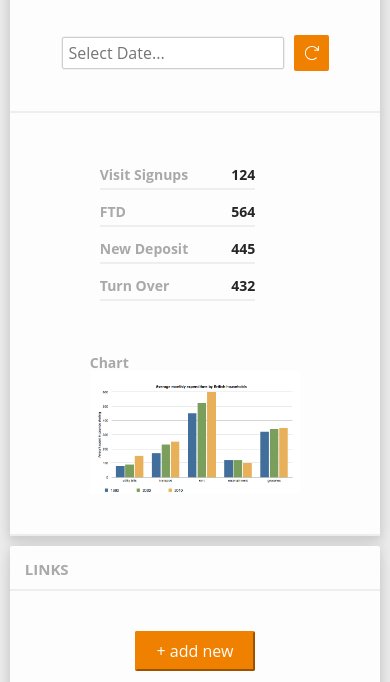
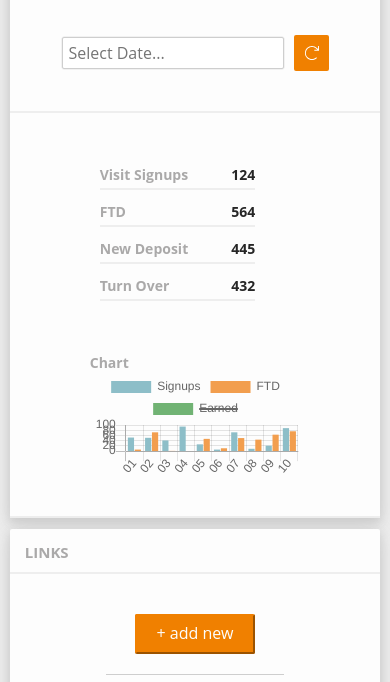
Before and after one commit to domi-wlo/solo-project, a website: page src/index.html in a window 390 px wide. Shown: the part 117-799 px from the top of the page. Drawn offline with nearby package versions, Linux system fonts and the light colour scheme; files that its build step writes are made by us from their sources.

Commit message:
Add chart inteactive + mobile asjustments

```diff
--- a/src/index.html
+++ b/src/index.html
@@ -95,7 +95,8 @@
                             </div>
                             <div class="row chart">
                                 <p>Chart</p>
-                                <img src="images/chart.png" alt="chart">
+                                <!-- <img src="images/chart.png" alt="chart"> -->
+                                <canvas id="myChart"></canvas>
                             </div>
                         </div>
                     </article>
@@ -213,8 +214,10 @@
 
     </div>
 
+    <script src="https://cdnjs.cloudflare.com/ajax/libs/Chart.js/2.4.0/Chart.min.js"></script>
     <script src="https://cdn.jsdelivr.net/npm/flatpickr"></script>
     <script src="js/script.js"></script>
 
+
 </body>
 </html>
--- a/src/js/script.js
+++ b/src/js/script.js
@@ -1,8 +1,10 @@
 /* global flatpickr */
+/* global Chart */
 
 // show/hide side menu
 function toggleMenu(visible) {
   document.querySelector('.side-bar-menu').classList.toggle('show', visible);
+  document.querySelector('.top-bar').classList.toggle('show', visible);
 }
 
 document.querySelector('.hamburger').addEventListener('click', function(e) {
@@ -71,3 +73,41 @@ document.addEventListener('keyup', function(e) {
     closeModal();
   }
 });
+
+// chart
+
+var ctx = document.getElementById('myChart').getContext('2d');
+
+// eslint-disable-next-line no-unused-vars
+var chart = new Chart(ctx, {
+  // 1
+  type: 'bar',
+  data: {
+    // 2
+    labels: ['01', '02', '03', '04', '05', '06', '07', '08', '09', '10'],
+    // 3
+    datasets: [{
+      // 4
+      label: 'Signups',
+      // 5
+      backgroundColor: '#8DBEC8',
+      borderColor: '#8DBEC8',
+      // 6
+      data: [ 52, 51, 41, 94, 26, 6, 72, 9, 21, 88 ],
+    },
+    {
+      label: 'FTD',
+      backgroundColor: '#F29E4E',
+      borderColor: '#F29E4E',
+      data: [ 6, 72, 1, 0, 47, 11, 50, 44, 63, 76 ],
+    },
+    {
+      label: 'Earned',
+      backgroundColor: '#71B374',
+      borderColor: '#71B374',
+      data: [ 59, 49, 68, 90, 67, 41, 13, 38, 48, 48 ],
+      // 7
+      hidden: true,
+    }]
+  },
+});
--- a/src/sass/_mixins.scss
+++ b/src/sass/_mixins.scss
@@ -30,8 +30,18 @@
   }
 
   .top-bar {
+    display: none;
     margin-left: 0 !important;
-    order: 4;
+    order: 0;
+    position: unset !important;
+
+    ul {
+      flex-direction: column-reverse !important;
+    }
+
+    li {
+      border-bottom: solid 1px $brand-third-color;
+    }
   }
 
   .content {
```
